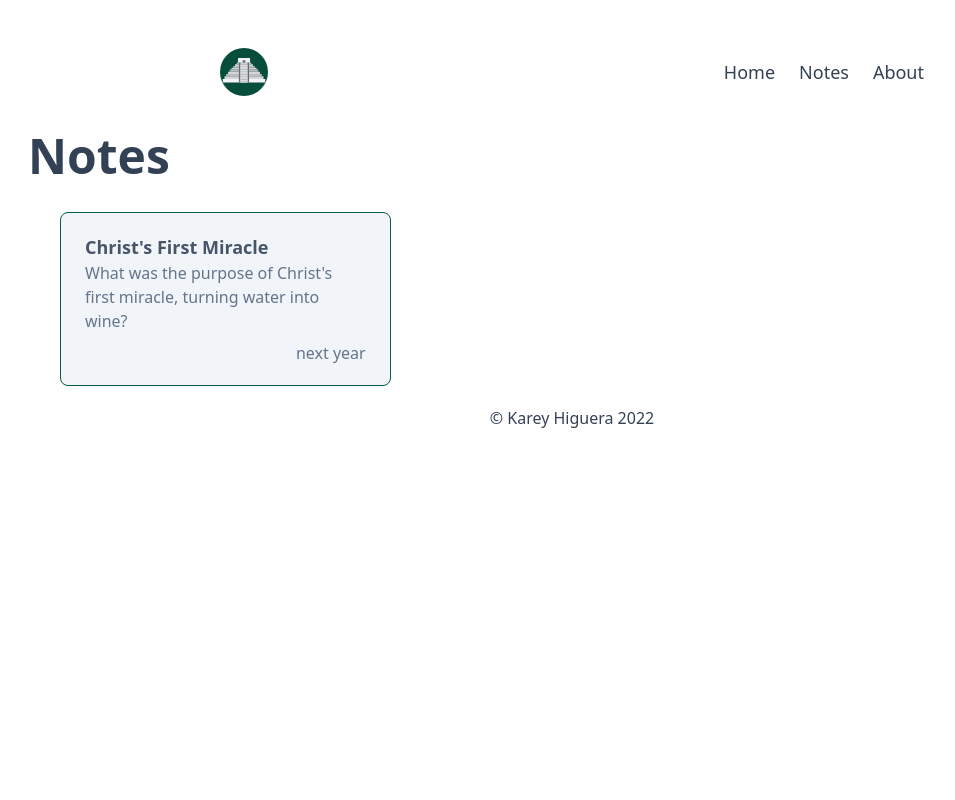
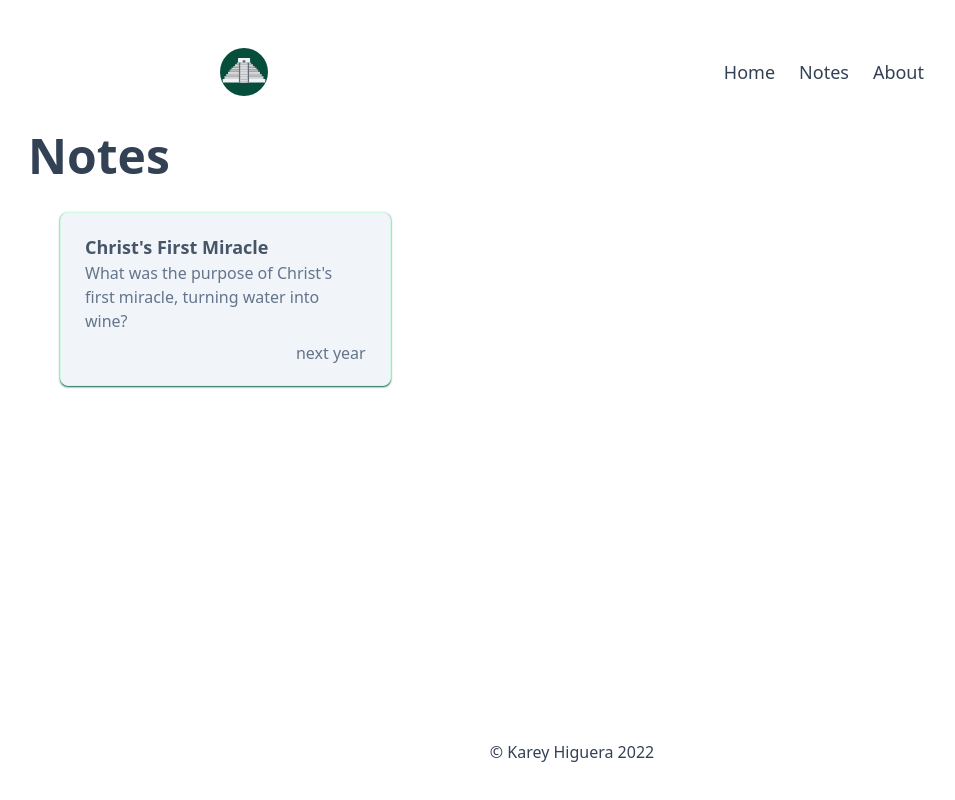
Before and after one commit to kbravh/laborforzion, a Next.js app: page /notes in a window 1280 px wide. Shown: the whole page, without its empty margins (68-1023 px from the left). Built offline with nearby package versions, Linux system fonts and the light colour scheme.

Commit message:
adjust height for footer

```diff
--- a/src/pages/_app.tsx
+++ b/src/pages/_app.tsx
@@ -2,11 +2,10 @@ import '../styles/globals.css';
 import type {AppType} from 'next/dist/shared/lib/utils';
 import Head from 'next/head';
 import { Header } from '../components/header';
-import { Footer } from '../components/footer';
 
 const MyApp: AppType = ({Component, pageProps}) => {
   return (
-    <div className="min-h-screen flex flex-col items-center selection:bg-emerald-900 selection:text-emerald-50">
+    <div className="min-h-[calc(100vh_-_80px)] flex flex-col items-center selection:bg-emerald-900 selection:text-emerald-50">
       <Head>
         <title key="title">kbravh</title>
         <meta
@@ -22,7 +21,6 @@ const MyApp: AppType = ({Component, pageProps}) => {
       </Head>
       <Header />
       <Component {...pageProps} />
-      <Footer />
     </div>
   );
 };
--- /dev/null
+++ b/src/pages/_document.tsx
@@ -0,0 +1,15 @@
+import {Html, Head, Main, NextScript} from 'next/document';
+import {Footer} from '../components/footer';
+
+export default function Document() {
+  return (
+    <Html>
+      <Head />
+      <body>
+        <Main />
+        <NextScript />
+      </body>
+      <Footer />
+    </Html>
+  );
+}
--- a/src/pages/notes.tsx
+++ b/src/pages/notes.tsx
@@ -51,7 +51,7 @@ const NotesPage: NextPage<Props> = ({posts}) => {
                   key={`/${post.slug}`}
                   href={post.slug}
                 >
-                  <article className="relative rounded-lg border border-emerald-800 bg-slate-100 px-6 py-5 shadow-sm flex items-center space-x-3 hover:border-emerald-400 focus-within:ring-2 focus-within:ring-offset-2 focus-within:ring-emerald-500 cursor-pointer select-none">
+                  <article className="relative rounded-lg border border-emerald-100 shadow-sm shadow-emerald-800 bg-slate-100 px-6 py-5 flex items-center space-x-3 hover:border-emerald-400 focus-within:ring-2 focus-within:ring-offset-2 focus-within:ring-emerald-500 cursor-pointer select-none">
                     <div className="flex flex-col">
                       <h2 className="text-slate-600 font-semibold text-lg">
                         {post.frontmatter.title}
```
